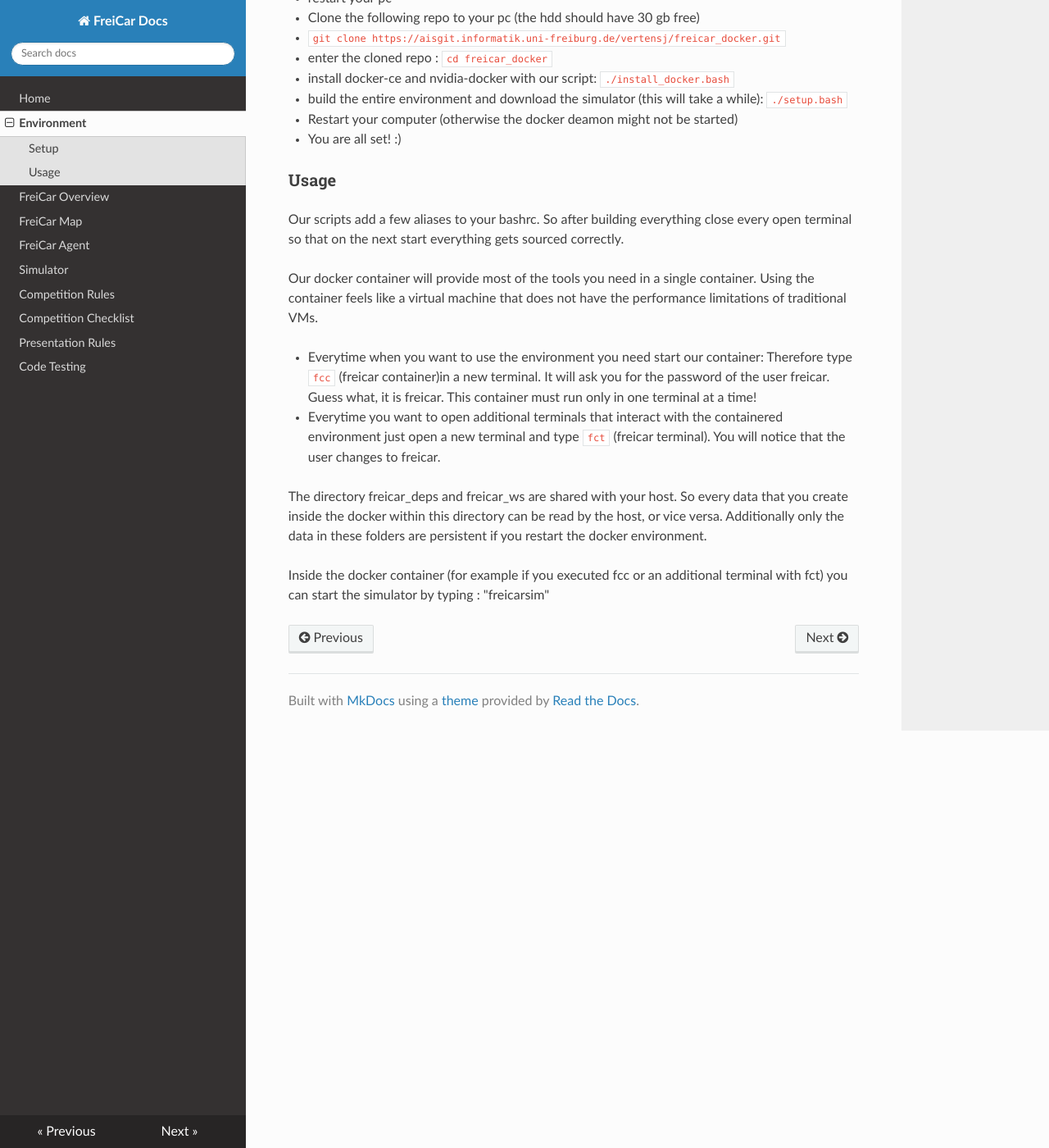
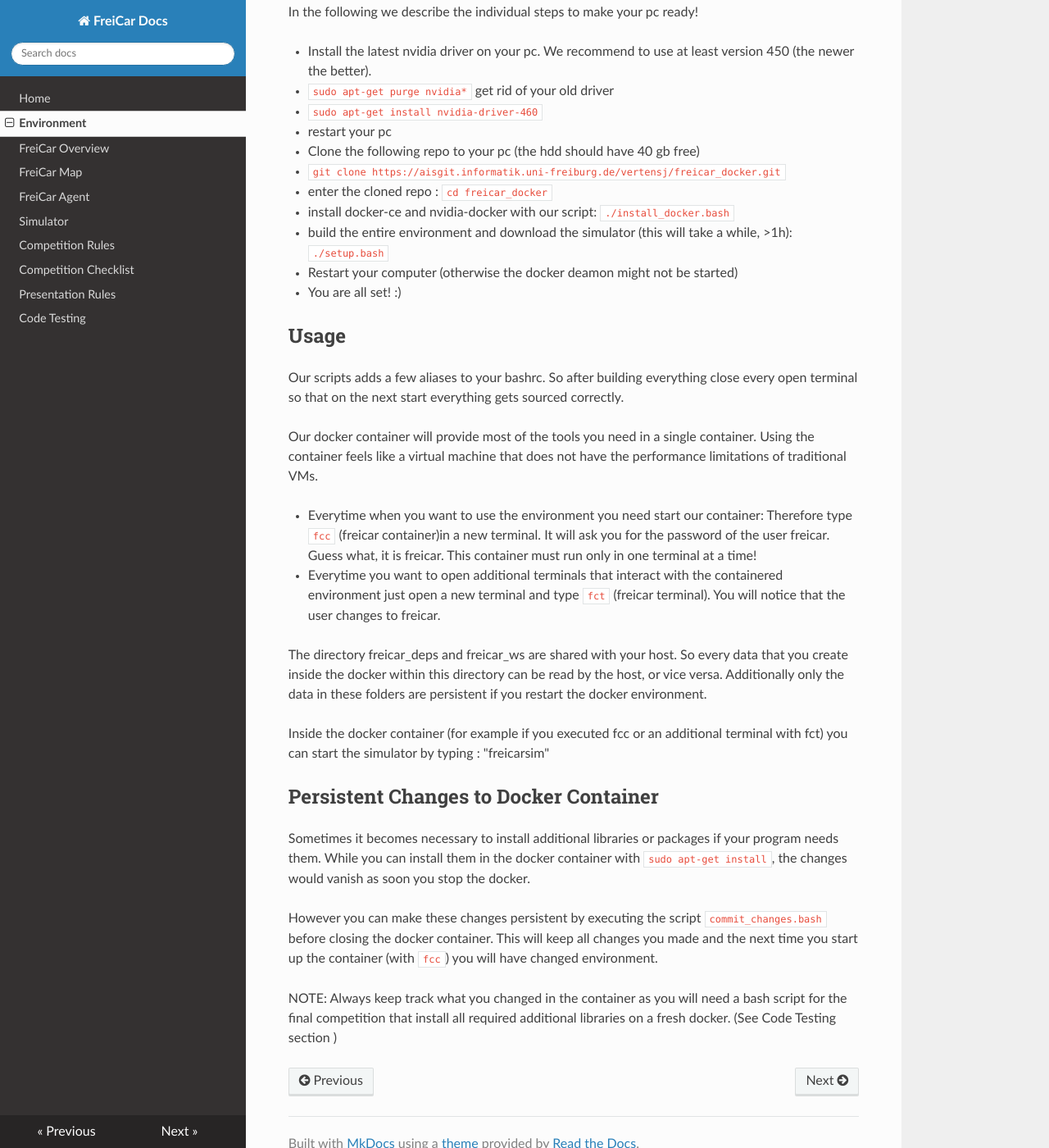
Before and after one commit to JohanVer/freicar_docs, an MkDocs documentation site: the page built from docs/environment.md, in a window 1280 px wide and 1400 px high, scrolled down 514 px. Shown: the whole window at 82% size. Built offline with MkDocs 1.6.1, drawn with Linux system fonts in a browser that asks for light colours; nearby versions of some CDN libraries; some of the changed text lies outside the part shown.

Commit message:
updated simulator and environment

```diff
--- a/docs/environment.md
+++ b/docs/environment.md
@@ -4,27 +4,29 @@ Complex robots always involve large software stacks and setup procedures.
 
 To ease the process as much as possible we provide a complete docker container that includes everything you need, such as the simulator, libraries and IDEs.
 
-###Setup
+#Docker
+##Setup
 To setup everything on your pc you will need:
-1. A recent pc with a nvidia GPU
-2. Ubuntu 18.04
+
+- A recent pc with a Nvidia GPU (better than GTX 1050 ti)
+- Ubuntu
 
 In the following we describe the individual steps to make your pc ready!
 
-- Install the latest nvidia driver on your pc. We recommend to use at least version 450.
-  - `sudo apt-get purge nvidia*` get rid of your old driver
-  - `sudo apt-get install nvidia-driver-455`
-  - restart your pc
-- Clone the following repo to your pc (the hdd should have 30 gb free)
-  - `git clone https://aisgit.informatik.uni-freiburg.de/vertensj/freicar_docker.git`
-  - enter the cloned repo : `cd freicar_docker`
-  - install docker-ce and nvidia-docker with our script: `./install_docker.bash`
-  - build the entire environment and download the simulator (this will take a while): `./setup.bash`
+- Install the latest nvidia driver on your pc. We recommend to use at least version 450 (the newer the better).
+   - `sudo apt-get purge nvidia*` get rid of your old driver
+   - `sudo apt-get install nvidia-driver-460`
+   - restart your pc
+- Clone the following repo to your pc (the hdd should have 40 gb free)
+   - `git clone https://aisgit.informatik.uni-freiburg.de/vertensj/freicar_docker.git`
+   - enter the cloned repo : `cd freicar_docker`
+   - install docker-ce and nvidia-docker with our script: `./install_docker.bash`
+   - build the entire environment and download the simulator (this will take a while, >1h): `./setup.bash`
 - Restart your computer (otherwise the docker deamon might not be started)
 - You are all set! :)
 
-###Usage
-Our scripts add a few aliases to your bashrc. So after building everything close every open terminal so that on the next start everything gets sourced correctly.
+##Usage
+Our scripts adds a few aliases to your bashrc. So after building everything close every open terminal so that on the next start everything gets sourced correctly.
 
 Our docker container will provide most of the tools you need in a single container.
 Using the container feels like a virtual machine that does not have the performance limitations of traditional VMs.
@@ -37,3 +39,11 @@ Therefore type `fcc` (freicar container)in a new terminal. It will ask you for t
 The directory freicar_deps and freicar_ws are shared with your host. So every data that you create inside the docker within this directory can be read by the host, or vice versa. Additionally only the data in these folders are persistent if you restart the docker environment.
 
 Inside the docker container (for example if you executed fcc or an additional terminal with fct) you can start the simulator by typing : "freicarsim"
+
+
+##Persistent Changes to Docker Container
+Sometimes it becomes necessary to install additional libraries or packages if your program needs them. While you can install them in the docker container with `sudo apt-get install`, the changes would vanish as soon you stop the docker.
+
+However you can make these changes persistent by executing the script `commit_changes.bash` before closing the docker container. This will keep all changes you made and the next time you start up the container (with `fcc`) you will have changed environment.
+
+NOTE: Always keep track what you changed in the container as you will need a bash script for the final competition that install all required additional libraries on a fresh docker. (See Code Testing section )
```
Also changed, not shown: docs/simulator.md (+17 -2 lines).
